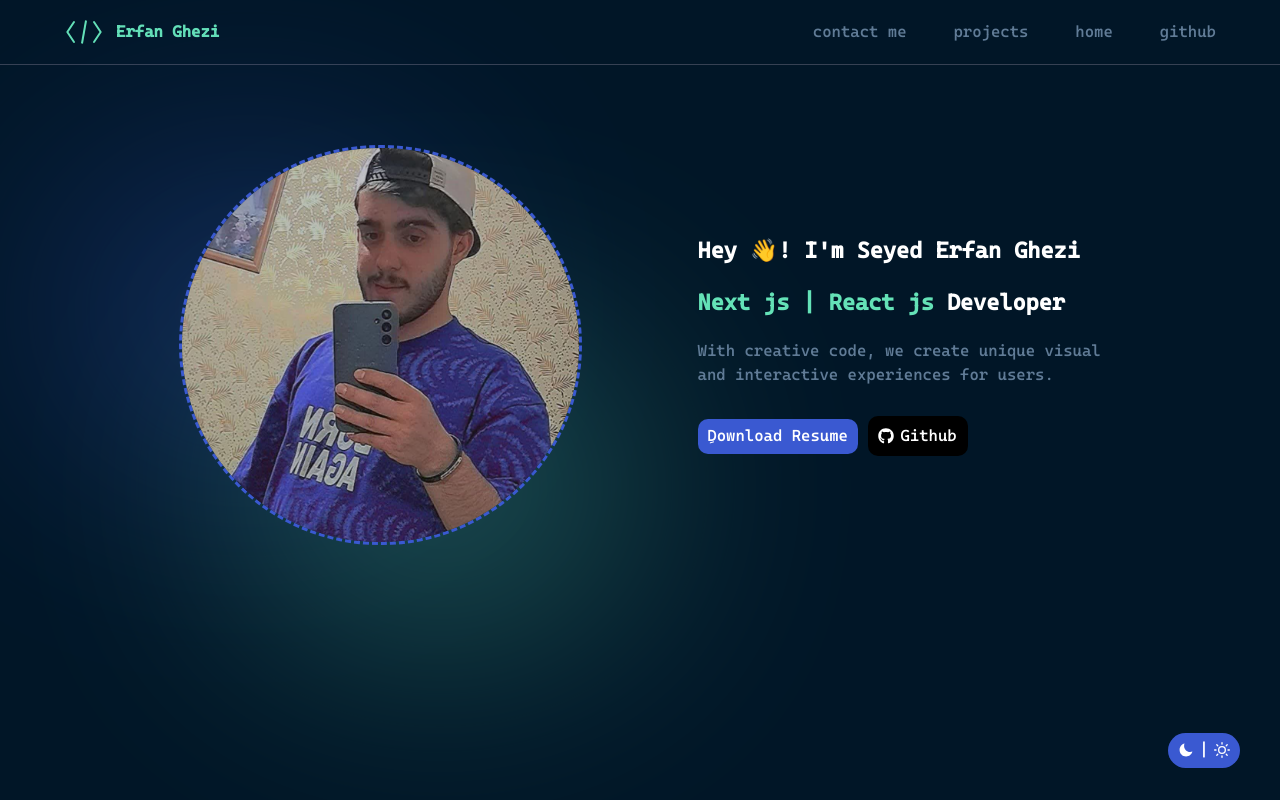
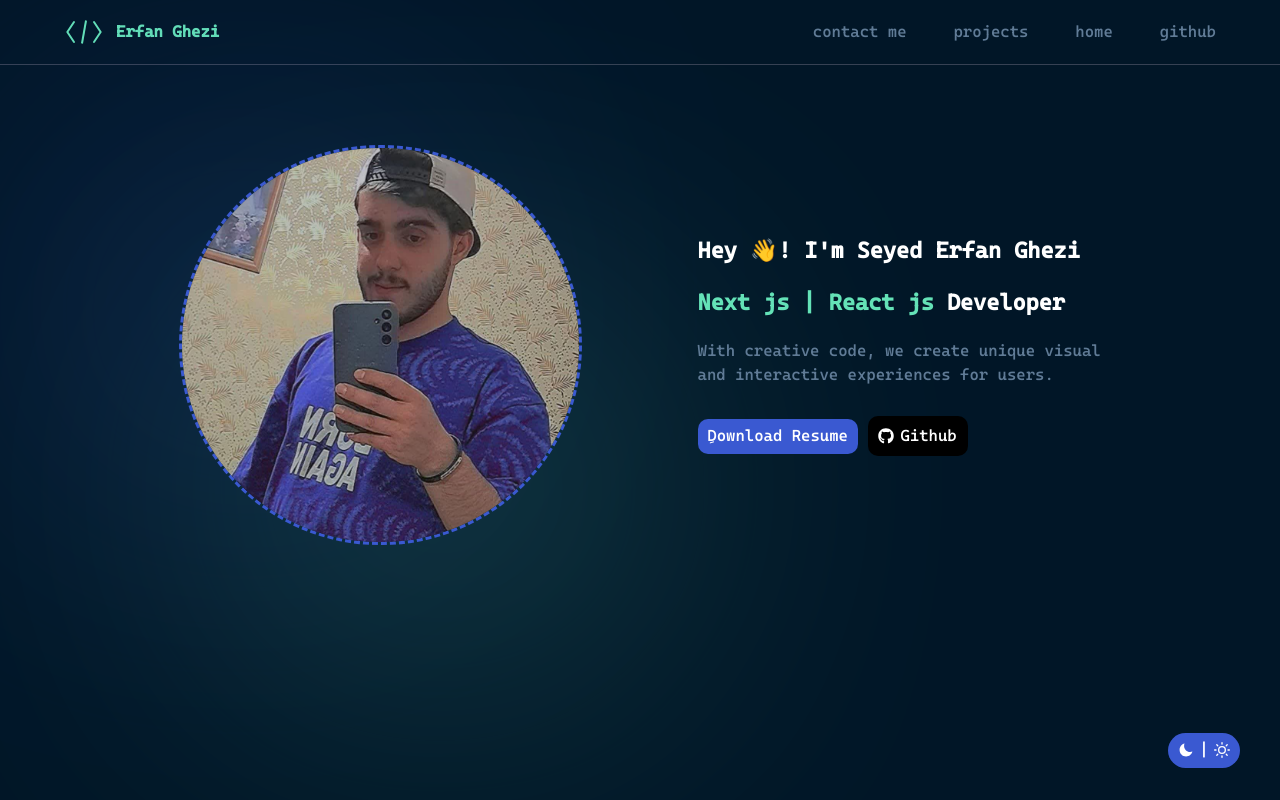
Before and after one commit to undefinedUser1381/Personal-next, a Next.js app: page / in a window 1280 px wide. Built offline with nearby package versions, Linux system fonts and the light colour scheme.

Commit message:
Add bubble background

```diff
--- a/components/Introduction/BackgroundBubble/BackgroundBubble.tsx
+++ b/components/Introduction/BackgroundBubble/BackgroundBubble.tsx
@@ -1,8 +1,8 @@
 function BackgroundBubble() {
   return (
     <>
-      <div className="w-[400px] h-[300px] bg-primaryLight absolute z-[-1] blur-[120px] rounded-full opacity-40 dark:opacity-30 left-[3rem] top-[1rem]"></div>
-      <div className="w-[400px] h-[300px] bg-primaryDark absolute z-[-1] blur-[120px] rounded-full opacity-60 dark:opacity-30 left-[15rem] top-[12rem]"></div>
+      <div className="w-[85%] too-[-17px] opacity-30 lg:w-[400px] h-[300px] bg-primaryLight absolute z-[-1] blur-[150px] rounded-full lg:opacity-40 dark:opacity-30 left-[3rem] top-[1rem]"></div>
+      <div className="w-[85%] too-[-17px] opacity-30 lg:w-[400px] h-[300px] bg-primaryDark absolute z-[-1] blur-[150px] rounded-full lg:opacity-60 dark:opacity-30 left-0 lg:left-[15rem] top-[12rem]"></div>
     </>
   )
 }
```
